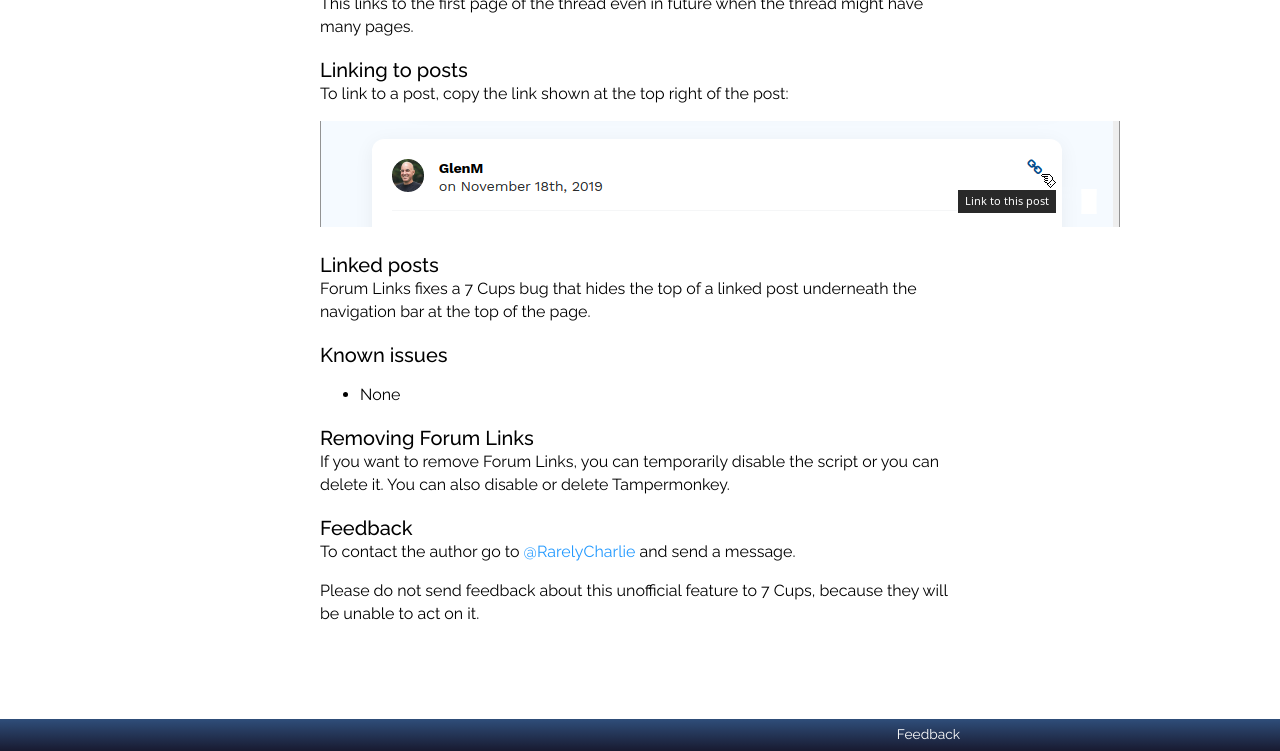
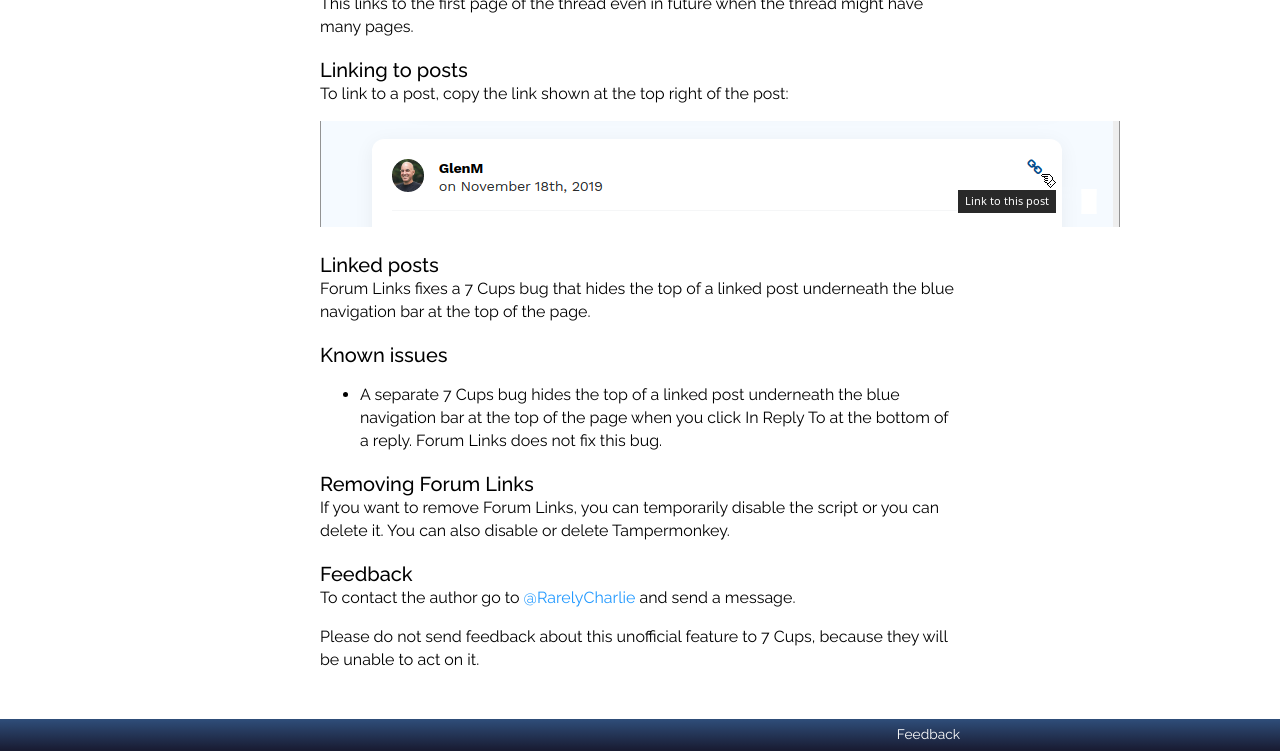
Before and after one commit to RarelyCharlie/rarelycharlie.github.io, a Jekyll site: the page built from _howto/forumlinkext.md, in a window 1280 px wide and 900 px high, scrolled down 976 px, cut to the strip 149-900 px from the top of the window. Built offline with Jekyll 4.4.1, drawn with Linux system fonts in a browser that asks for light colours.

Commit message:
known issue

```diff
--- a/_howto/forumlinkext.md
+++ b/_howto/forumlinkext.md
@@ -43,11 +43,11 @@ To link to a post, copy the link shown at the top right of the post:
 ![Link at top right of post](/assets/forumlink1.png)
 
 ### Linked posts
-Forum Links fixes a 7 Cups bug that hides the top of a linked post underneath the navigation bar at the top of the page.
+Forum Links fixes a 7 Cups bug that hides the top of a linked post underneath the blue navigation bar at the top of the page.
 
 ### Known issues
 
- - None
+ - A separate 7 Cups bug hides the top of a linked post underneath the blue navigation bar at the top of the page when you click In Reply To at the bottom of a reply. Forum Links does not fix this bug.
 
 ### Removing Forum Links
 If you want to remove Forum Links, you can temporarily disable the script or you can delete it. You can also disable or delete Tampermonkey.
```
